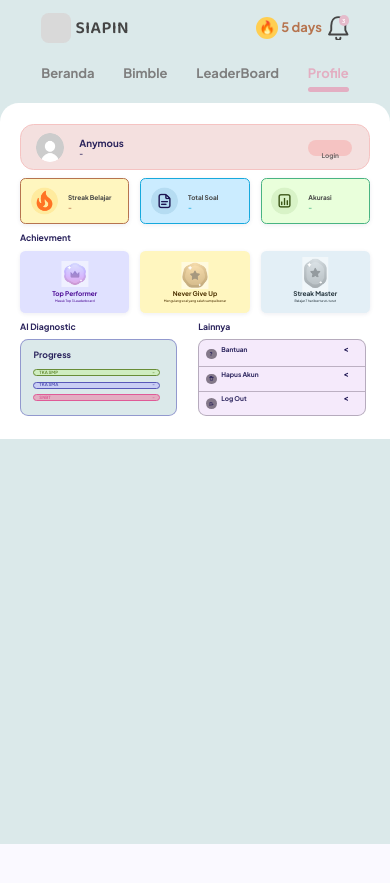
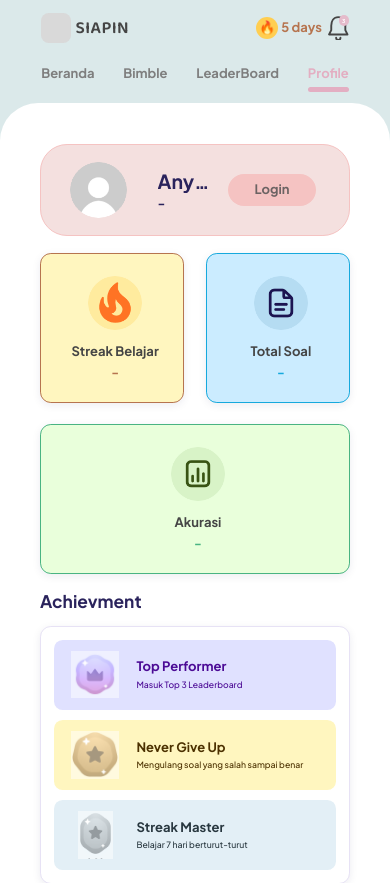
Before and after one commit to BagasRizkyHarySaputra/SIAPIN, a Next.js app: page /profile in a window 390 px wide. Shown: the top 883 px of the page. Before the commit the page ends 844 px from the top, so only its background shows below. Built offline with nearby package versions, Linux system fonts and the light colour scheme.

Commit message:
feat(responsif): leaderboard & profile pakai cqm + scope HP
- konversi ukuran cq -> cqm (2x di HP via .leaderboard-scope/.profile-scope)
- layout flex-col di HP untuk header/tab, kartu stat, achievement, settings

```diff
--- a/app/leaderboard/page.tsx
+++ b/app/leaderboard/page.tsx
@@ -4,11 +4,11 @@ import { Navbar } from "@/components/layout/navbar";
 import { LeaderboardHeader } from "@/components/features/leaderboard/header";
 import { Podium } from "@/components/features/leaderboard/podium";
 import { LeaderboardRows } from "@/components/features/leaderboard/rows";
-import { cq } from "@/lib/cq";
+import { cq, cqm } from "@/lib/cq";
 
 export default function LeaderboardPage() {
   return (
-    <main className="min-h-screen w-full bg-[#dbe9ea]">
+    <main className="leaderboard-scope min-h-screen w-full bg-[#dbe9ea]">
       <Navbar />
 
       {/* white sheet (Rectangle 159) — radius atas 70, full-bleed */}
@@ -24,7 +24,7 @@ export default function LeaderboardPage() {
           <h1
             className="font-bold"
             style={{
-              fontSize: cq(64),
+              fontSize: cqm(64),
               color: "#1c1451",
               lineHeight: 1.27,
               margin: 0,
--- a/app/profile/page.tsx
+++ b/app/profile/page.tsx
@@ -5,7 +5,7 @@ import { AccountCard } from "@/components/features/profile/account-card";
 import { StatCards } from "@/components/features/profile/stat-cards";
 import { Achievement } from "@/components/features/profile/achievement";
 import { AiAndSettings } from "@/components/features/profile/ai-settings";
-import { cq } from "@/lib/cq";
+import { cqm } from "@/lib/cq";
 
 export default function ProfilePage() {
   return (
@@ -14,30 +14,30 @@ export default function ProfilePage() {
 
       {/* white sheet (Rectangle 159) — mulai y196; padding kiri 74 (konten desain x73/74) */}
       <div
-        className="relative mx-auto w-full max-w-[1440px] bg-white"
+        className="profile-scope relative mx-auto w-full max-w-[1440px] bg-white"
         style={{
-          borderTopLeftRadius: cq(70),
-          borderTopRightRadius: cq(70),
-          paddingInline: cq(74),
-          paddingTop: cq(75), // account y271 - sheet y196
-          paddingBottom: cq(83), // sisa putih ke bawah sheet (render PNG terpotong 1435)
+          borderTopLeftRadius: cqm(70),
+          borderTopRightRadius: cqm(70),
+          paddingInline: cqm(74),
+          paddingTop: cqm(75), // account y271 - sheet y196
+          paddingBottom: cqm(83), // sisa putih ke bawah sheet (render PNG terpotong 1435)
         }}
       >
         {/* account card (Rectangle 76) */}
         <AccountCard />
 
         {/* 3 stat cards: y473 - (271+170) = 32 */}
-        <div style={{ marginTop: cq(32) }}>
+        <div style={{ marginTop: cqm(32) }}>
           <StatCards />
         </div>
 
         {/* achievement title: y675 - (473+170) = 32 */}
-        <div style={{ marginTop: cq(32) }}>
+        <div style={{ marginTop: cqm(32) }}>
           <Achievement />
         </div>
 
         {/* AI Diagnostic + Lainnya: title y1003 - (740+231) = 32 */}
-        <div style={{ marginTop: cq(32) }}>
+        <div style={{ marginTop: cqm(32) }}>
           <AiAndSettings />
         </div>
       </div>
--- a/components/features/profile/account-card.tsx
+++ b/components/features/profile/account-card.tsx
@@ -1,83 +1,81 @@
 "use client";
 
-import { cq } from "@/lib/cq";
+import { cqm } from "@/lib/cq";
 
 /** Account card (Rectangle 76) — state belum login. */
 export function AccountCard() {
   return (
     <div
-      className="relative"
+      className="flex w-full items-center"
       style={{
-        width: cq(1291),
-        height: cq(170),
-        borderRadius: cq(50),
+        minHeight: cqm(170),
+        borderRadius: cqm(50),
         backgroundColor: "#f4e0df",
-        // stroke #f5c3c2 2px desain — trap: cq(2) solid
-        border: `${cq(2)} solid #f5c3c2`,
+        // stroke #f5c3c2 2px desain — trap: cqm(2) solid
+        border: `${cqm(2)} solid #f5c3c2`,
+        paddingLeft: cqm(54), // 128 - 74
+        paddingRight: cqm(60), // btn kanan 60 (1141..1305 dalam card 74..1365)
       }}
     >
       {/* avatar bulat (crop sudah di-mask lingkaran, bg card transparan) */}
       <img
         src="/visual/profile/avatar-default.png"
         alt="Profil"
+        className="shrink-0"
         style={{
-          position: "absolute",
-          left: cq(54), // 128 - 74
-          top: cq(32), // 303 - 271
-          width: cq(105),
-          height: cq(105),
+          width: cqm(105),
+          height: cqm(105),
           borderRadius: "50%",
           objectFit: "cover",
         }}
       />
 
-      {/* nama */}
+      {/* nama + sub — flex-1 + truncate biar tidak tabrakan tombol di HP */}
+      <div
+        className="flex min-w-0 flex-1 flex-col"
+        style={{ marginLeft: cqm(56), gap: cqm(4) }}
+      >
         <p
-        className="font-bold"
+          className="truncate font-bold"
           style={{
-          position: "absolute",
-          left: cq(215), // 289 - 74
-          top: cq(46), // 317 - 271
-          fontSize: cq(36),
+            fontSize: cqm(36),
             lineHeight: 1.25,
             color: "#2a235c",
           }}
         >
           Anymous
         </p>
-
-      {/* sub (email / username kosong) */}
         <p
-        className="font-bold"
+          className="truncate font-bold"
           style={{
-          position: "absolute",
-          left: cq(215),
-          top: cq(95), // 366 - 271
-          fontSize: cq(24),
+            fontSize: cqm(24),
             lineHeight: 1.2,
             color: "#2a235c",
           }}
         >
           -
         </p>
+      </div>
 
-      {/* tombol Login (Rectangle edit profile): card 74..1365, btn 1141..1305 → kanan 60 */}
+      {/* tombol Login (Rectangle edit profile) */}
       <button
         type="button"
+        className="shrink-0"
         style={{
-          position: "absolute",
-          right: cq(60),
-          top: cq(55), // 326 - 271
-          width: cq(164),
-          height: cq(59),
-          borderRadius: cq(40),
+          width: cqm(164),
+          height: cqm(59),
+          borderRadius: cqm(40),
           backgroundColor: "#f5c3c2",
           cursor: "pointer",
+          display: "flex",
+          alignItems: "center",
+          justifyContent: "center",
+          marginLeft: cqm(24),
         }}
       >
         <span
           className="font-bold"
-          style={{ fontSize: cq(24), color: "#6c6363" }}
+          style={{ fontSize: cqm(24), color: "#6c6363" }}
         >
           Login
         </span>
--- a/components/features/profile/achievement.tsx
+++ b/components/features/profile/achievement.tsx
@@ -1,6 +1,6 @@
 "use client";
 
-import { cq } from "@/lib/cq";
+import { cqm } from "@/lib/cq";
 
 const ACHIEVEMENTS = [
   {
@@ -9,9 +9,6 @@ const ACHIEVEMENTS = [
     color: "#4b0a95",
     cardBg: "#e0e1ff",
     icon: "/visual/profile/ach-crown.png",
-    iconW: 100,
-    iconH: 98,
-    iconTop: 37, // 777 - 740
   },
   {
     title: "Never Give Up",
@@ -19,9 +16,6 @@ const ACHIEVEMENTS = [
     color: "#4c3100",
     cardBg: "#fff6bf",
     icon: "/visual/profile/ach-medal.png",
-    iconW: 100,
-    iconH: 100,
-    iconTop: 42, // 782 - 740
   },
   {
     title: "Streak Master",
@@ -29,9 +23,6 @@ const ACHIEVEMENTS = [
     color: "#28373f",
     cardBg: "#e3eff6",
     icon: "/visual/profile/ach-shield.png",
-    iconW: 94,
-    iconH: 127,
-    iconTop: 24, // 764 - 740
   },
 ];
 
@@ -40,72 +31,69 @@ export function Achievement() {
     <section>
       <h2
         className="font-bold"
-        style={{ fontSize: cq(32), lineHeight: 1.25, color: "#2a235c" }}
+        style={{ fontSize: cqm(32), lineHeight: 1.25, color: "#2a235c" }}
       >
         Achievment
       </h2>
 
-      <div className="flex w-full" style={{ gap: cq(40), marginTop: cq(25) }}>
+      {/* 1 container untuk semua achievement */}
+      <div
+        className="flex w-full flex-col"
+        style={{
+          gap: cqm(20),
+          marginTop: cqm(25),
+          borderRadius: cqm(20),
+          backgroundColor: "#ffffff",
+          border: `${cqm(2)} solid #e7e2f5`,
+          boxShadow: `0 ${cqm(4)} ${cqm(16)} rgba(28,20,81,0.08)`,
+          padding: cqm(24),
+        }}
+      >
         {ACHIEVEMENTS.map((a) => (
           <div
             key={a.title}
-            className="relative"
+            className="flex w-full items-center"
             style={{
-              width: cq(404),
-              height: cq(231),
-              borderRadius: cq(20),
+              gap: cqm(32),
+              borderRadius: cqm(16),
               backgroundColor: a.cardBg,
-              boxShadow: `0 ${cq(4)} ${cq(16)} rgba(28,20,81,0.08)`,
+              padding: `${cqm(20)} ${cqm(32)}`,
             }}
           >
-            {/* ikon achievement */}
+            {/* ikon */}
             <img
               src={a.icon}
               alt={a.title}
+              className="shrink-0"
               style={{
-                position: "absolute",
-                left: "50%",
-                transform: "translateX(-50%)",
-                top: cq(a.iconTop),
-                width: cq(a.iconW),
-                height: cq(a.iconH),
+                width: cqm(88),
+                height: cqm(88),
                 objectFit: "contain",
               }}
             />
-            {/* judul */}
+            {/* judul + sub judul */}
+            <div className="flex min-w-0 flex-col" style={{ gap: cqm(8) }}>
               <p
                 className="font-bold"
                 style={{
-                position: "absolute",
-                left: 0,
-                right: 0,
-                top: cq(143), // 883 - 740
-                fontSize: cq(24),
+                  fontSize: cqm(24),
                   lineHeight: 1.25,
                   color: a.color,
-                textAlign: "center",
-                whiteSpace: "nowrap",
                 }}
               >
                 {a.title}
               </p>
-            {/* sub judul */}
               <p
                 className="font-medium"
                 style={{
-                position: "absolute",
-                left: 0,
-                right: 0,
-                top: cq(177), // 917 - 740
-                fontSize: cq(12),
-                lineHeight: 1.25,
+                  fontSize: cqm(16),
+                  lineHeight: 1.4,
                   color: a.color,
-                textAlign: "center",
-                paddingInline: cq(20),
                 }}
               >
                 {a.subtitle}
               </p>
+            </div>
           </div>
         ))}
       </div>
--- a/components/features/profile/ai-settings.tsx
+++ b/components/features/profile/ai-settings.tsx
@@ -1,6 +1,6 @@
 "use client";
 
-import { cq } from "@/lib/cq";
+import { cqm } from "@/lib/cq";
 
 const PROGRESS_BARS = [
   { label: "TKA SMP", value: "-", barBg: "#cfedc0", border: "#688d37", color: "#688d37" },
@@ -10,31 +10,31 @@ const PROGRESS_BARS = [
 
 function AiDiagnostic() {
   return (
-    <section style={{ width: cq(580) }}>
+    <section className="w-full md:w-[40.2778cqw] md:shrink-0">
       <h2
         className="font-bold"
-        style={{ fontSize: cq(32), lineHeight: 1.25, color: "#2a235c" }}
+        style={{ fontSize: cqm(32), lineHeight: 1.25, color: "#2a235c" }}
       >
         AI Diagnostic
       </h2>
       <div
         className="relative"
         style={{
-          marginTop: cq(25),
-          width: cq(580),
-          height: cq(284),
-          borderRadius: cq(30),
+          marginTop: cqm(25),
+          width: "100%",
+          height: cqm(284),
+          borderRadius: cqm(30),
           backgroundColor: "#dbe9ea",
-          border: `${cq(2)} solid rgba(88, 88, 184, 0.55)`, // #5858b8
+          border: `${cqm(2)} solid rgba(88, 88, 184, 0.55)`, // #5858b8
         }}
       >
         <p
           className="font-bold"
           style={{
             position: "absolute",
-            left: cq(46), // 119-73
-            top: cq(35), // 1103-1068
-            fontSize: cq(32),
+            left: cqm(46), // 119-73
+            top: cqm(35), // 1103-1068
+            fontSize: cqm(32),
             lineHeight: 1.25,
             color: "#2a235c",
           }}
@@ -44,11 +44,12 @@ function AiDiagnostic() {
         <div
           style={{
             position: "absolute",
-            left: cq(46),
-            top: cq(107), // 1175-1068
+            left: cqm(46),
+            right: cqm(68), // 580-46-466: bar full-width mengikuti box
+            top: cqm(107), // 1175-1068
             display: "flex",
             flexDirection: "column",
-            gap: cq(20), // 1221-1175-26 = 20
+            gap: cqm(20), // 1221-1175-26 = 20
           }}
         >
           {PROGRESS_BARS.map((b) => (
@@ -56,21 +57,21 @@ function AiDiagnostic() {
               key={b.label}
               className="relative"
               style={{
-                width: cq(466),
-                height: cq(26),
-                borderRadius: cq(20),
+                width: "100%",
+                height: cqm(26),
+                borderRadius: cqm(20),
                 backgroundColor: b.barBg,
-                border: `${cq(2)} solid ${b.border}`,
+                border: `${cqm(2)} solid ${b.border}`,
               }}
             >
               <span
                 className="font-bold"
                 style={{
                   position: "absolute",
-                  left: cq(18), // 137-119
+                  left: cqm(18), // 137-119
                   top: "50%",
                   transform: "translateY(-50%)",
-                  fontSize: cq(16),
+                  fontSize: cqm(16),
                   lineHeight: 1.25,
                   color: b.color,
                 }}
@@ -81,10 +82,10 @@ function AiDiagnostic() {
                 className="font-bold"
                 style={{
                   position: "absolute",
-                  right: cq(14), // 585-518-... kira
+                  right: cqm(14), // 585-518-... kira
                   top: "50%",
                   transform: "translateY(-50%)",
-                  fontSize: cq(16),
+                  fontSize: cqm(16),
                   lineHeight: 1.25,
                   color: b.color,
                 }}
@@ -107,35 +108,35 @@ const MENU = [
 
 function Settings() {
   return (
-    <section style={{ width: cq(620) }}>
+    <section className="w-full md:w-[43.0556cqw] md:shrink-0">
       <h2
         className="font-bold"
-        style={{ fontSize: cq(32), lineHeight: 1.25, color: "#2a235c" }}
+        style={{ fontSize: cqm(32), lineHeight: 1.25, color: "#2a235c" }}
       >
         Lainnya
       </h2>
       <div
         className="relative"
         style={{
-          marginTop: cq(25),
-          width: cq(620),
-          height: cq(284),
-          borderRadius: cq(30),
+          marginTop: cqm(25),
+          width: "100%",
+          height: cqm(284),
+          borderRadius: cqm(30),
           backgroundColor: "#f5eafb",
-          border: `${cq(2)} solid rgba(132, 121, 138, 0.55)`, // #84798a
+          border: `${cqm(2)} solid rgba(132, 121, 138, 0.55)`, // #84798a
         }}
       >
         {MENU.map((m, i) => {
           const y = [30, 122, 214][i]; // 1098/1190/1282 - 1068
           return (
-            <div key={m.label} style={{ position: "absolute", left: 0, right: 0, top: cq(y) }}>
+            <div key={m.label} style={{ position: "absolute", left: 0, right: 0, top: cqm(y) }}>
               {/* circle ikon */}
               <div
                 style={{
                   position: "absolute",
-                  left: cq(24), // 755-731
-                  width: cq(40),
-                  height: cq(40),
+                  left: cqm(24), // 755-731
+                  width: cqm(40),
+                  height: cqm(40),
                   borderRadius: "50%",
                   backgroundColor: "#84798a",
                 }}
@@ -149,7 +150,7 @@ function Settings() {
                       display: "flex",
                       alignItems: "center",
                       justifyContent: "center",
-                      fontSize: cq(20),
+                      fontSize: cqm(20),
                       color: "#2a235c",
                     }}
                   >
@@ -164,10 +165,10 @@ function Settings() {
                 className="font-bold"
                 style={{
                   position: "absolute",
-                  left: cq(81), // 812-731
+                  left: cqm(81), // 812-731
                   top: "50%",
                   transform: "translateY(-50%)",
-                  fontSize: cq(24),
+                  fontSize: cqm(24),
                   lineHeight: 1.25,
                   color: "#2a235c",
                   whiteSpace: "nowrap",
@@ -180,10 +181,10 @@ function Settings() {
                 className="font-bold"
                 style={{
                   position: "absolute",
-                  right: cq(60), // 1351-1268-...
+                  right: cqm(60), // 1351-1268-...
                   top: "50%",
                   transform: "translateY(-50%)",
-                  fontSize: cq(30),
+                  fontSize: cqm(30),
                   color: "#1c1451",
                 }}
               >
@@ -196,8 +197,8 @@ function Settings() {
                     position: "absolute",
                     left: 0,
                     right: 0,
-                    top: cq(65), // 1163-1098 = 65 setelah baris 1
-                    height: cq(2),
+                    top: cqm(65), // 1163-1098 = 65 setelah baris 1
+                    height: cqm(2),
                     backgroundColor: "rgba(132,121,138,0.5)",
                   }}
                 />
@@ -218,8 +219,8 @@ function TrashIcon() {
         position: "absolute",
         inset: 0,
         margin: "auto",
-        width: cq(18),
-        height: cq(18),
+        width: cqm(18),
+        height: cqm(18),
       }}
       fill="none"
       stroke="#1c1451"
@@ -240,8 +241,8 @@ function LogoutIcon() {
         position: "absolute",
         inset: 0,
         margin: "auto",
-        width: cq(18),
-        height: cq(17),
+        width: cqm(18),
+        height: cqm(17),
       }}
       fill="none"
       stroke="#1c1451"
@@ -256,7 +257,7 @@ function LogoutIcon() {
 
 export function AiAndSettings() {
   return (
-    <div className="flex w-full" style={{ gap: cq(78) }}>
+    <div className="flex w-full flex-col md:flex-row" style={{ gap: cqm(78) }}>
       <AiDiagnostic />
       <Settings />
     </div>
--- a/components/features/profile/stat-cards.tsx
+++ b/components/features/profile/stat-cards.tsx
@@ -1,6 +1,6 @@
 "use client";
 
-import { cq } from "@/lib/cq";
+import { cqm } from "@/lib/cq";
 
 const STATS = [
   {
@@ -31,56 +31,52 @@ const STATS = [
 
 export function StatCards() {
   return (
-    <div className="flex w-full" style={{ gap: cq(40) }}>
-      {STATS.map((s) => (
+    <div className="grid w-full grid-cols-2 md:grid-cols-3" style={{ gap: cqm(40) }}>
+      {STATS.map((s, i) => (
         <div
           key={s.label}
-          className="relative"
+          className={`flex flex-col items-center justify-center py-[calc(2.7778cqw*var(--pm,1))] md:flex-row md:justify-start md:py-0${i === 2 ? " col-span-2 md:col-span-1" : ""}`}
           style={{
-            width: cq(404),
-            height: cq(170),
-            borderRadius: cq(20),
+            minHeight: cqm(170),
+            borderRadius: cqm(20),
             backgroundColor: s.cardBg,
-            border: `${cq(2)} solid ${s.border}`,
-            boxShadow: `0 ${cq(4)} ${cq(16)} rgba(28,20,81,0.08)`,
+            border: `${cqm(2)} solid ${s.border}`,
+            boxShadow: `0 ${cqm(4)} ${cqm(16)} rgba(28,20,81,0.08)`,
+            paddingLeft: cqm(35),
+            paddingRight: cqm(24),
           }}
         >
           {/* icon dalam lingkaran (crop 100x100) */}
           <img
             src={s.icon}
             alt={s.label}
+            className="shrink-0"
             style={{
-              position: "absolute",
-              left: cq(35), // area icon 100px: streak x108 → 108-73 = 35
-              top: "50%",
-              transform: "translateY(-50%)",
-              width: cq(100),
-              height: cq(100),
+              width: cqm(100),
+              height: cqm(100),
               borderRadius: "50%",
             }}
           />
-          {/* judul */}
+          {/* judul + nilai — center di HP, kiri di desktop */}
+          <div
+            className="flex min-w-0 flex-col items-center text-center mt-[calc(1.6667cqw*var(--pm,1))] md:ml-[2.6389cqw] md:mt-0 md:items-start md:text-left"
+            style={{ gap: cqm(8) }}
+          >
             <p
               className="font-bold"
               style={{
-              position: "absolute",
-              left: cq(173), // 246-73
-              top: cq(51), // 524-473
-              fontSize: cq(24),
+                fontSize: cqm(24),
                 lineHeight: 1.25,
                 color: "#454545",
+                whiteSpace: "nowrap",
               }}
             >
               {s.label}
             </p>
-          {/* nilai */}
             <p
               className="font-bold"
               style={{
-              position: "absolute",
-              left: cq(173),
-              top: cq(89), // 562-473
-              fontSize: cq(24),
+                fontSize: cqm(24),
                 lineHeight: 1.25,
                 color: s.valueColor,
               }}
@@ -88,6 +84,7 @@ export function StatCards() {
               {s.value}
             </p>
           </div>
+        </div>
       ))}
     </div>
   );
```
Also changed, not shown: components/features/leaderboard/header.tsx (+17 -20 lines), components/features/leaderboard/rows.tsx (+31 -30 lines). Lines whose indentation alone changed are shown as unchanged.
